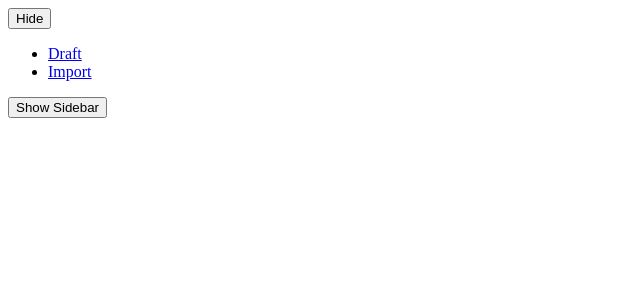
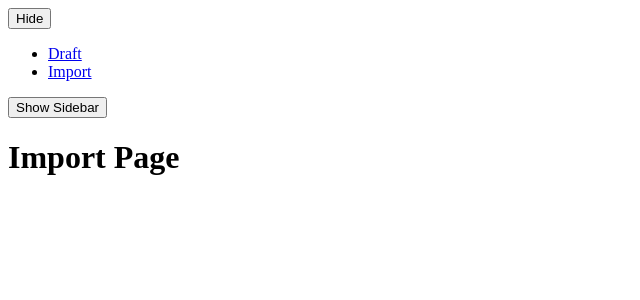
Before and after one commit to Li05j/osu-draft-teamizer, a SvelteKit app: page /import in a window 1280 px wide. Shown: the top 300 px of the page, without its empty margins (0-640 px from the left). Built offline with nearby package versions, Linux system fonts and the light colour scheme.

Commit message:
pages show a title

```diff
--- a/src/routes/draft/+page.svelte
+++ b/src/routes/draft/+page.svelte
@@ -0,0 +1 @@
+<h1 class="text-2xl">Draft Page</h1>
--- a/src/routes/import/+page.svelte
+++ b/src/routes/import/+page.svelte
@@ -0,0 +1 @@
+<h1 class="text-2xl">Import Page</h1>
```
